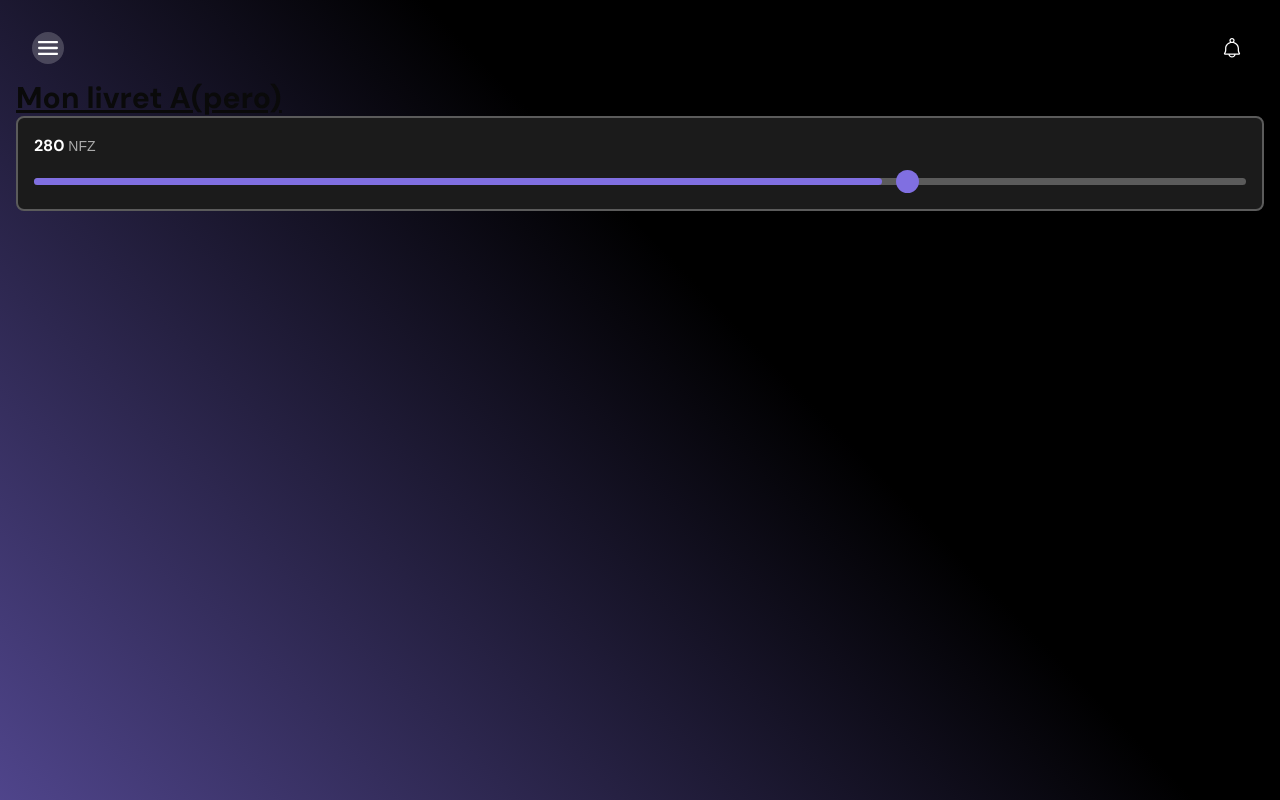
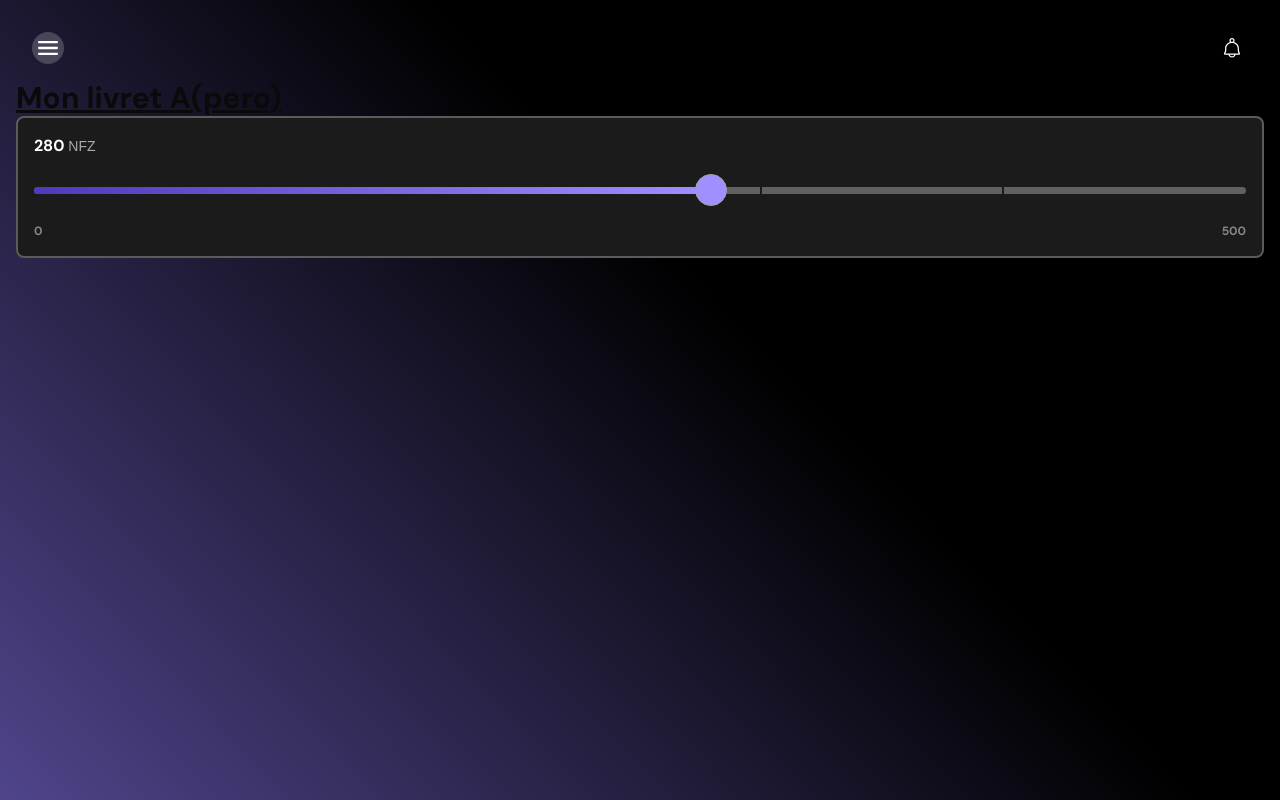
Before and after one commit to l0l0o/livret-apero-reservztion, a Next.js app: page / in a window 1280 px wide. Built offline with nearby package versions, Linux system fonts and the light colour scheme; a web font is replaced by a local one.

Commit message:
NFZ Counter

```diff
--- a/app/page.tsx
+++ b/app/page.tsx
@@ -13,7 +13,7 @@ export default function Home() {
     >
       <Navbar />
       <h1 className="text-3xl font-bold underline">Mon livret A(pero)</h1>
-      <NFZCounter />
+      <NFZCounter NFZvalue={280} maxValue={500} />
       {/*
       <InviteButton />
 
--- /dev/null
+++ b/components/ui/slider.tsx
@@ -0,0 +1,48 @@
+import { Slider as SliderPrimitive } from "@base-ui/react/slider";
+
+import { cn } from "@/lib/utils";
+
+type SliderProps = {
+  /** Remplissage de la jauge, de 0 à 100. */
+  value: number;
+  className?: string;
+};
+
+function Slider({ value, className }: SliderProps) {
+  return (
+    <SliderPrimitive.Root
+      className={cn("data-horizontal:w-full data-vertical:h-full", className)}
+      data-slot="slider"
+      value={value}
+      min={0}
+      max={100}
+      thumbAlignment="edge"
+    >
+      <SliderPrimitive.Control className="pointer-events-none relative flex w-full touch-none items-center select-none data-vertical:h-full data-vertical:min-h-40 data-vertical:w-auto data-vertical:flex-col">
+        <SliderPrimitive.Track
+          data-slot="slider-track"
+          className="relative grow overflow-hidden rounded-full bg-white/30 select-none data-horizontal:h-1.75 data-horizontal:w-full data-vertical:h-full data-vertical:w-1.75"
+        >
+          <div className="absolute inset-0 z-0 flex items-center justify-between">
+            <div className="h-full w-[2px] bg-none" />
+            <div className="h-full w-[2px] bg-[#1B1B1B]" />
+            <div className="h-full w-[2px] bg-[#1B1B1B]" />
+            <div className="h-full w-[2px] bg-[#1B1B1B]" />
+            <div className="h-full w-[2px] bg-[#1B1B1B]" />
+            <div className="h-full w-[2px] bg-none" />
+          </div>
+          <SliderPrimitive.Indicator
+            data-slot="slider-range"
+            className="relative z-10 bg-[linear-gradient(90deg,#4E3ABD_0%,#9E90FF_100%)] select-none data-horizontal:h-full data-vertical:w-full"
+          />
+        </SliderPrimitive.Track>
+        <SliderPrimitive.Thumb
+          data-slot="slider-thumb"
+          className="relative z-20 block size-8 shrink-0 rounded-full border border-ring bg-[#9E90FF] select-none"
+        />
+      </SliderPrimitive.Control>
+    </SliderPrimitive.Root>
+  );
+}
+
+export { Slider };
--- a/features/NFZCounter/NFZCounter.tsx
+++ b/features/NFZCounter/NFZCounter.tsx
@@ -1,4 +1,22 @@
-const NFZCounter = () => {
+"use client";
+
+import { Slider } from "@/components/ui/slider";
+import { useState } from "react";
+
+type NFZCounterProps = {
+  NFZvalue?: number;
+  maxValue?: number;
+};
+
+const NFZCounter = ({ NFZvalue = 100, maxValue = 500 }: NFZCounterProps) => {
+  const [nfzValue, setNfzValue] = useState<number>(NFZvalue);
+
+  // Valeur dérivée : recalculée à chaque rendu, donc toujours à jour avec nfzValue.
+  const percentageValue = Math.min(
+    100,
+    Math.max(0, (nfzValue / maxValue) * 100),
+  );
+
   return (
     <div style={containerStyles}>
       <h3
@@ -7,7 +25,7 @@ const NFZCounter = () => {
           fontWeight: textStyles.mainTextWeight,
         }}
       >
-        280{" "}
+        {nfzValue}{" "}
         <span
           style={{
             color: textStyles.subTextColor,
@@ -18,11 +36,12 @@ const NFZCounter = () => {
           NFZ
         </span>
       </h3>
-      <div className="h-[23px] flex items-center justify-center">
-        <div style={emptyGaugeStyles}>
-          <div style={gaugeStyles} />
-        </div>
-        <div style={gaugeBallStyles} />
+      <div className="h-[40px] flex items-center justify-center">
+        <Slider value={percentageValue} />
+      </div>
+      <div className="flex justify-between">
+        <span style={textNumberStyles}>0</span>
+        <span style={textNumberStyles}>500</span>
       </div>
     </div>
   );
@@ -47,26 +66,10 @@ const textStyles = {
   subTextSize: "14px",
 };
 
-const emptyGaugeStyles = {
-  width: "100%",
-  height: "7px",
-  backgroundColor: "#5B5B5B",
-  borderRadius: "99px",
+const textNumberStyles = {
+  color: "#878787",
+  fontWeight: "600",
+  fontSize: "12px",
 };
 
-const gaugeStyles = {
-  width: "70%",
-  height: "100%",
-  backgroundColor: "#806FE1",
-  borderRadius: "99px",
-};
-
-const gaugeBallStyles = {
-  position: "absolute",
-  left: "70%",
-  backgroundColor: "#806FE1",
-  width: "23px",
-  height: "23px",
-  borderRadius: "100%",
-};
 export default NFZCounter;
```
